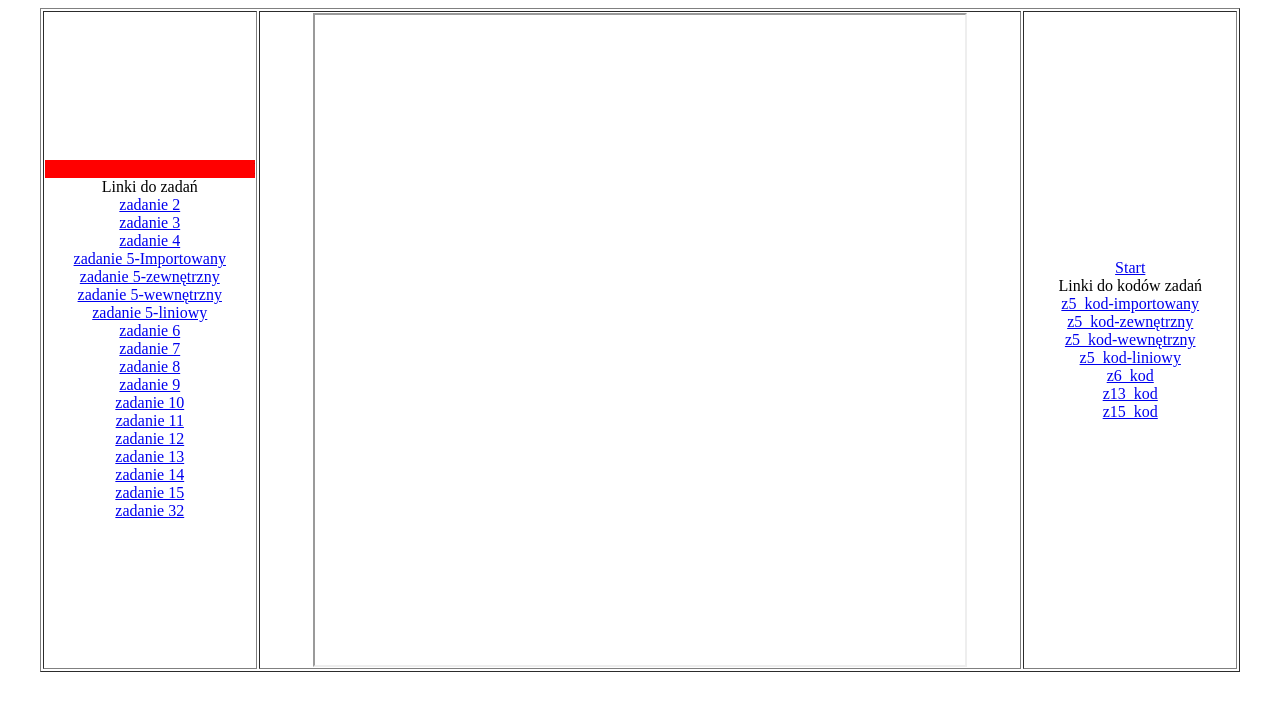
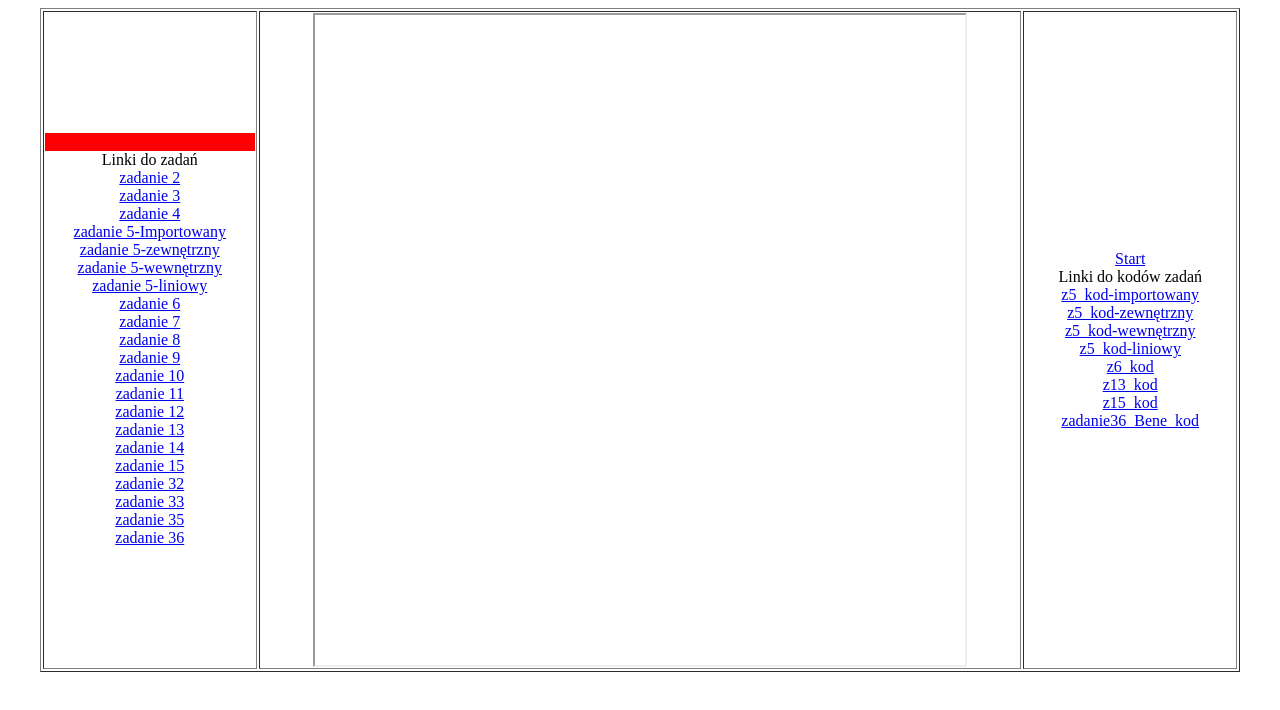
Before and after one commit to oskbene/zadania_1-15_css, a plain HTML site: page index.html in a window 1280 px wide. Drawn offline with Linux system fonts and the light colour scheme.

Commit message:
Update index.html

```diff
--- a/index.html
+++ b/index.html
@@ -45,6 +45,12 @@ Linki do zadań
 <a href="Bene_z15.html" target="strony">zadanie 15</a>
  <br>
  <a href="zadanie32_Bene.html" target="strony">zadanie 32</a>
+ <br>
+ <a href="zadanie33_Benert.html" target="strony">zadanie 33</a>
+ <br>
+ <a href="zadanie35_Benert.html" target="strony">zadanie 35</a>
+ <br>
+  <a href="zadanie36_Bene.html" target="strony">zadanie 36</a>
 </td>
 <td align=center><iframe width=650 height=650 name="strony" src="start.html" border="0"></iframe>
 </td>
@@ -65,6 +71,8 @@ Linki do kodów zadań
 <a href="z13_kod.html" target="strony">z13_kod</a>
 <br>
 <a href="z15_kod.html" target="strony">z15_kod</a>
+ <br>
+ <a href="zadanie36_Bene_kod.html" target="strony">zadanie36_Bene_kod</a>
 </td>
 </tr>
 </table>
```
